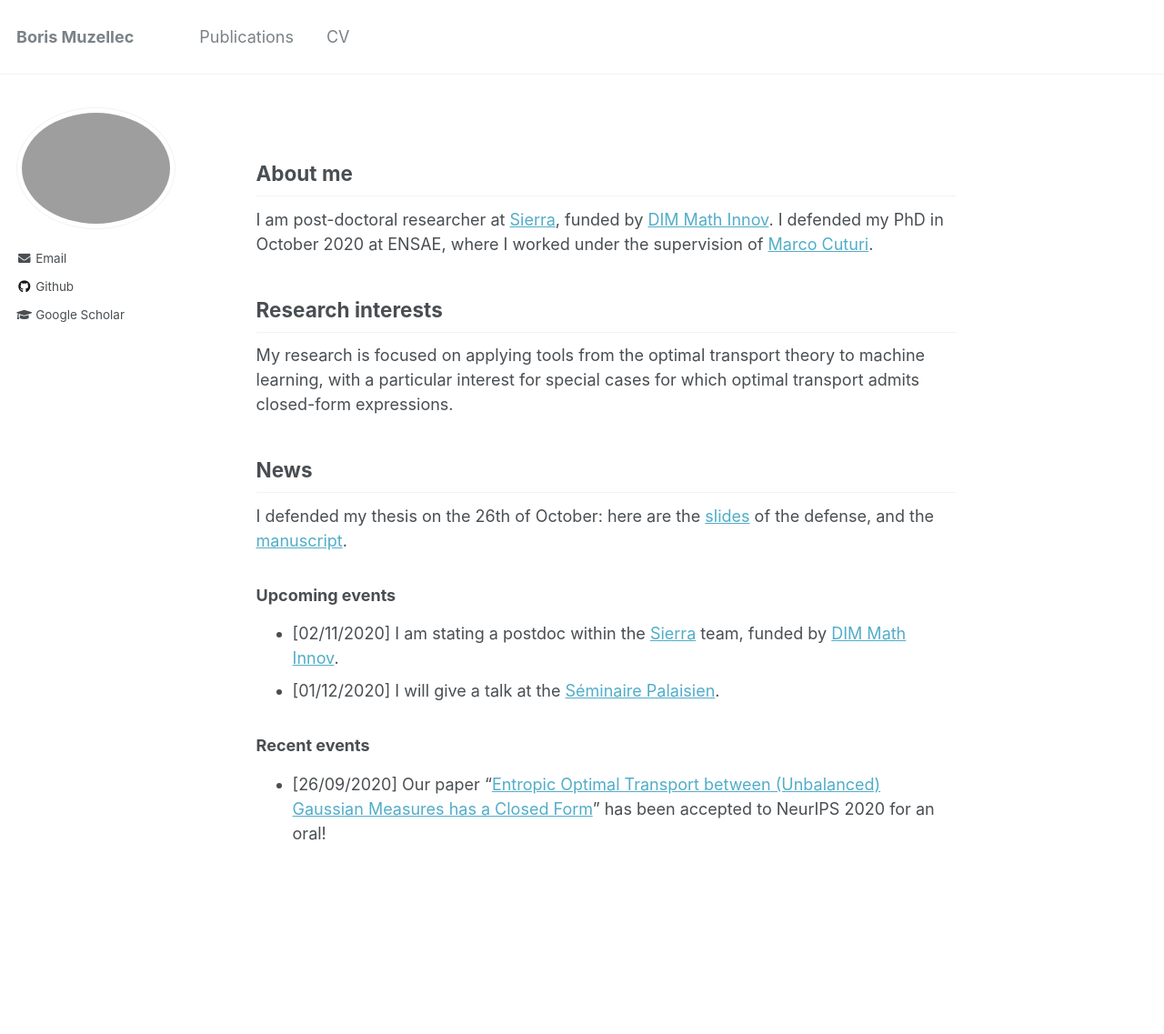
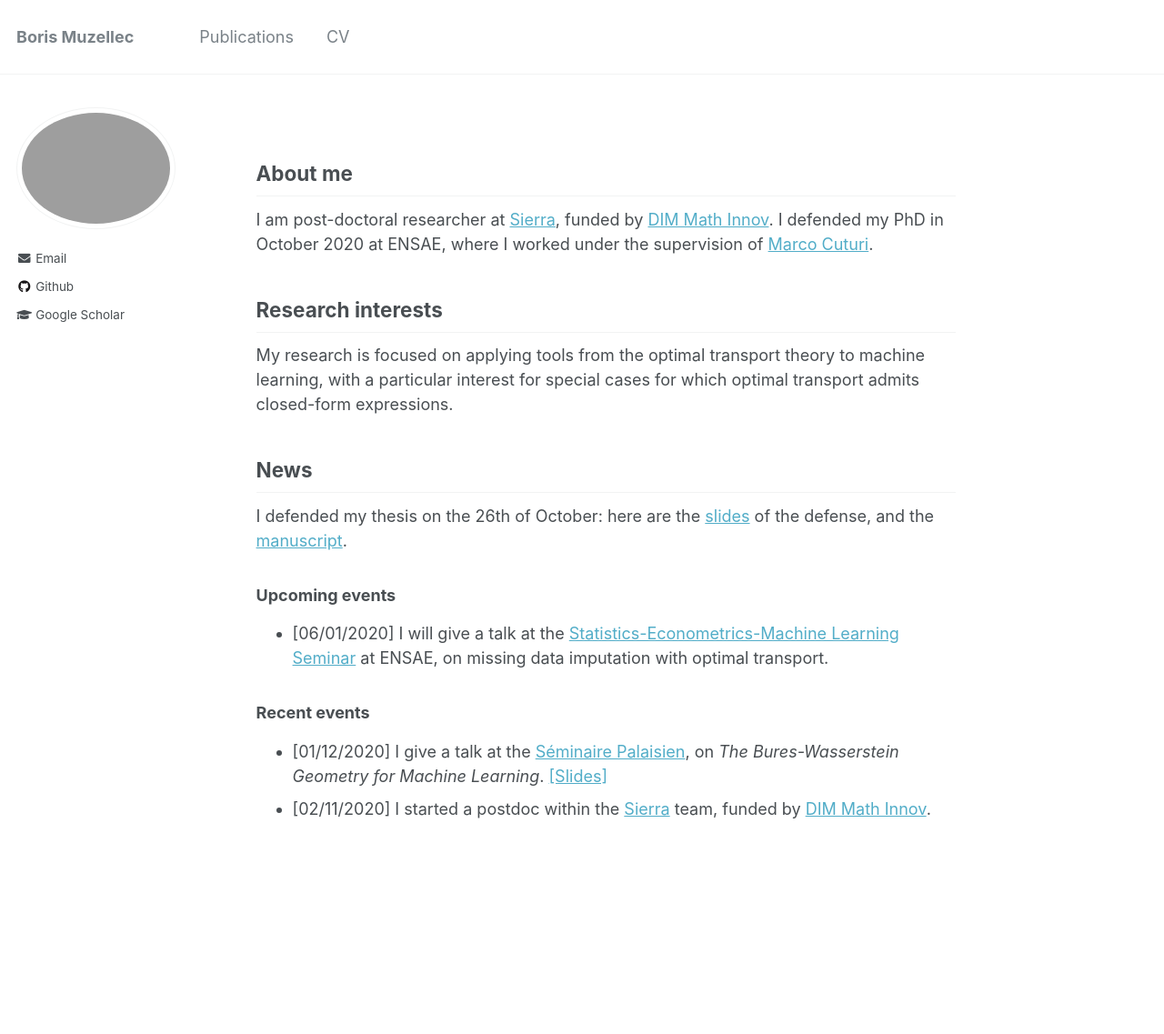
Before and after one commit to BorisMuzellec/borismuzellec.github.io, a Jekyll site: the page built from _pages/about.md, in a window 1280 px wide. Shown: the whole page at 91% size. Built offline with Jekyll 4.4.1, drawn with Linux system fonts in a browser that asks for light colours; after the commit the page ends 1110 px from its top, so only the background shows below that.

Commit message:
talks update

```diff
--- a/_pages/about.md
+++ b/_pages/about.md
@@ -22,9 +22,10 @@ My research is focused on applying tools from the optimal transport theory to ma
 I defended my thesis on the 26th of October: here are the [slides](https://borismuzellec.github.io/publications/slides_defense.pdf) of the defense, and the [manuscript](https://borismuzellec.github.io/publications/thesis_muzellec.pdf).
 
 ### Upcoming events ###
-* [02/11/2020] I am stating a postdoc within the [Sierra](https://www.di.ens.fr/sierra/) team, funded by [DIM Math Innov](https://www.dim-mathinnov.fr/en/postdoctoral-laureates-45.htm).
-* [01/12/2020] I will give a talk at the [Séminaire Palaisien](https://palaisien.herokuapp.com/?fbclid=IwAR0bcezohohtf__JBZoe5NCjzQ7QAEmZLfLx2hfoLcCHwdxgP8HLXvAvVQY).
+* [06/01/2020] I will give a talk at the [Statistics-Econometrics-Machine Learning Seminar](https://statecoml.github.io) at ENSAE, on missing data imputation with optimal transport.
+
 
 
 ### Recent events ###
-* [26/09/2020] Our paper "[Entropic Optimal Transport between (Unbalanced) Gaussian Measures has a Closed Form](https://arxiv.org/abs/2006.02572)" has been accepted to NeurIPS 2020 for an oral!
+* [01/12/2020] I give a talk at the [Séminaire Palaisien](https://palaisien.herokuapp.com/?fbclid=IwAR0bcezohohtf__JBZoe5NCjzQ7QAEmZLfLx2hfoLcCHwdxgP8HLXvAvVQY), on *The Bures-Wasserstein Geometry for Machine Learning*. [[Slides]](https://borismuzellec.github.io/publications/bw_geom_ml.pdf)
+* [02/11/2020] I started a postdoc within the [Sierra](https://www.di.ens.fr/sierra/) team, funded by [DIM Math Innov](https://www.dim-mathinnov.fr/en/postdoctoral-laureates-45.htm).
```
Also changed, not shown: 1 other file.
